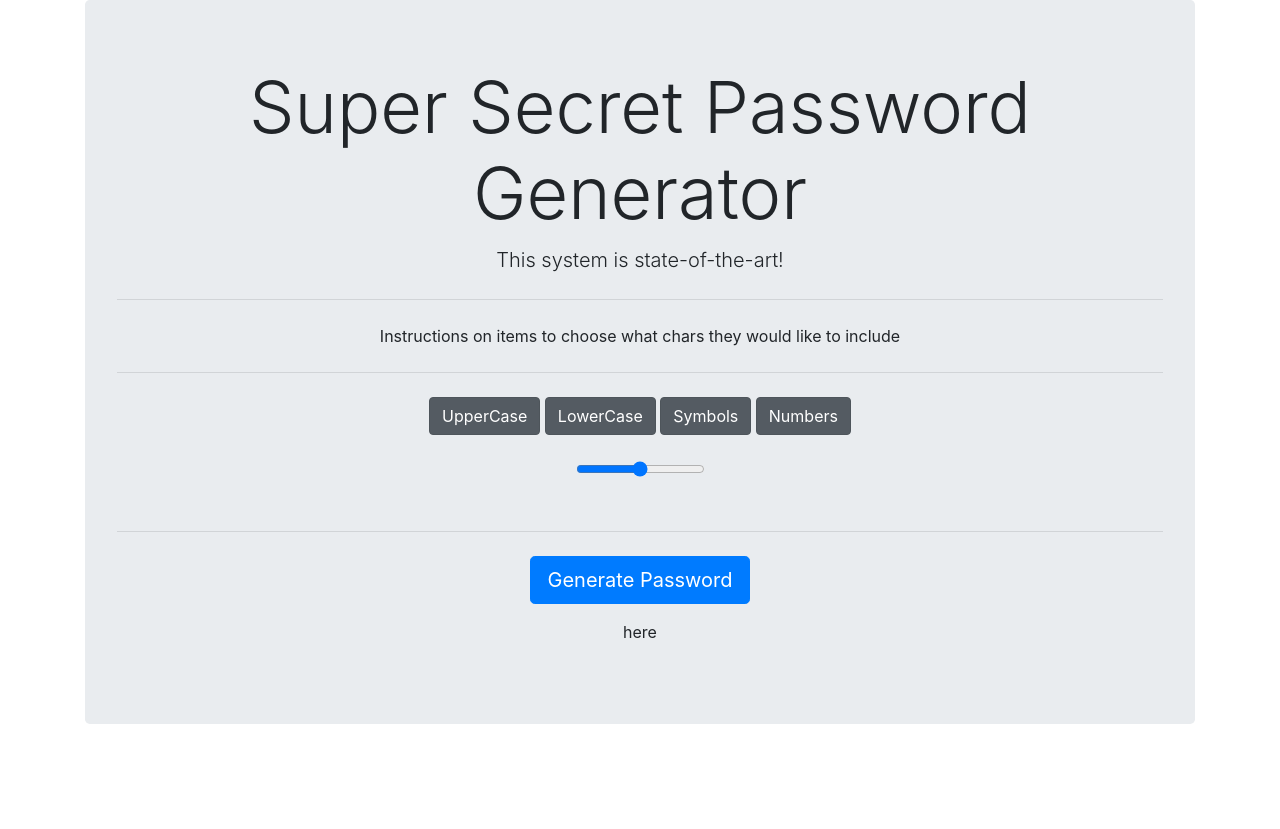
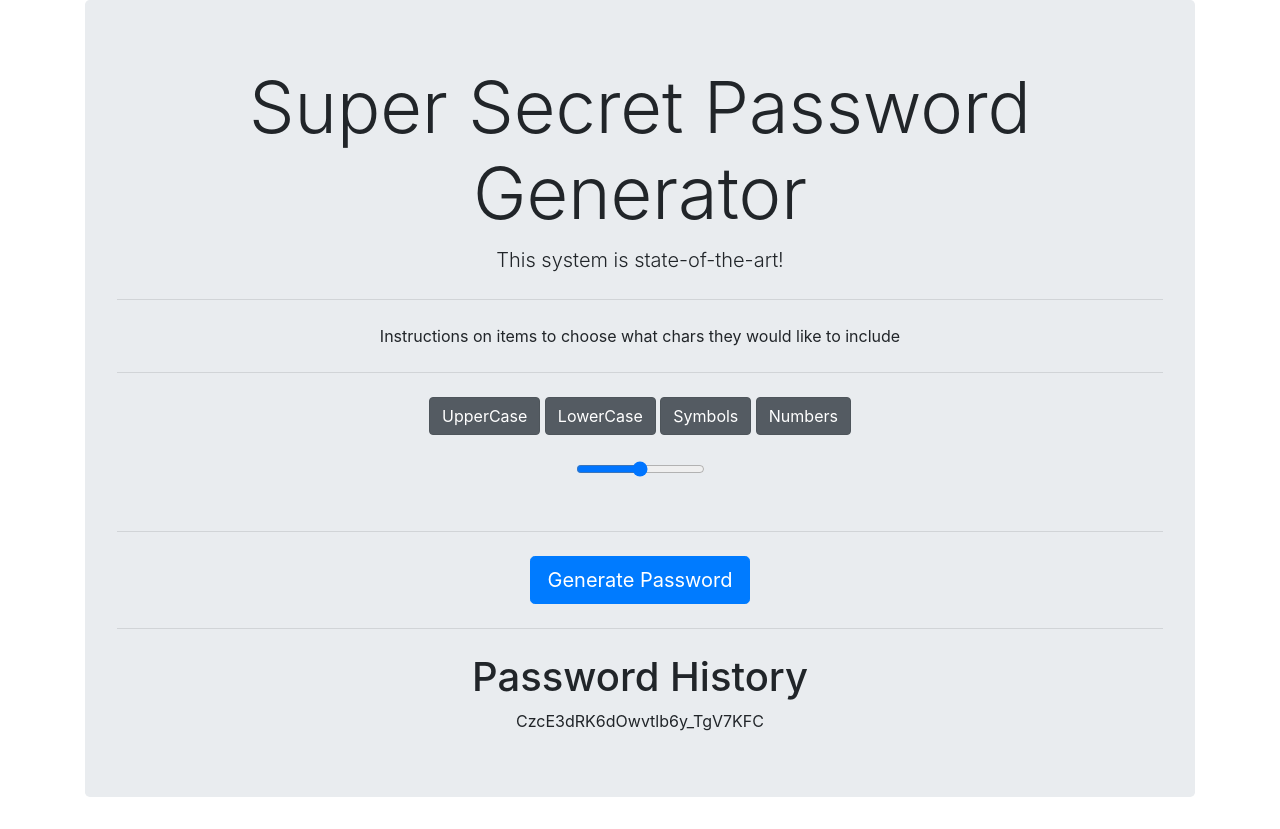
Before and after one commit to Martank949/Homework-3, a plain HTML site: page index.html in a window 1280 px wide. Both pictures are taken after a click on the link "Generate Password". Before the commit the page ends 800 px from the top, so only its background shows below. Drawn offline with nearby package versions, Linux system fonts and the light colour scheme.

Commit message:
changed some things around to match my HTML. HTML working fine on this commit. Created new JS lines 1 - 5 are new and are working with the currect HTML

```diff
--- a/index.html
+++ b/index.html
@@ -38,9 +38,12 @@
             <br>
             <hr class="my-4">
             <p class="lead">
-                <a type="button" class="btn btn-primary btn-lg" id="generatePW" onclick="myFunction">Generate Password</a>
+                <a type="button" class="btn btn-primary btn-lg" id="generatePW" onclick="generate()">Generate Password</a>
             </p>
-            <p id="displayPW">here</p>
+            <p id="displayPW"></p>
+            <hr class="my-4">
+            <h1>Password History</h1>
+            <div id="lastPass"></div>
         </div>
 
 
--- a/script.js
+++ b/script.js
@@ -22,4 +22,21 @@ function generate() {
     //set password length/complexity with the slide bar
     let complexity = document.getElementById("slider").value;
 
+    //All 4 character types included into 1 value
+    let values = "ABCDEFGHIJKLMNOPQRSTUVWZYZabcdefghijklmnopqrstuvwxyz1234567890!@#$%^&*()_+";
+
+    let password = "";
+
+    //create for loop to choose random characters, need to break this apart into 4 different
+    for (var i = 0; i <= complexity; i++) {
+        password = password + values.charAt(Math.floor(Math.random() * Math.floor(values.length - 1)));
+    }
+
+    //prints password in password history
+    document.getElementById("displayPW").value = password;
+
+    //add password to password history and places new one on top and pushes old PW down
+    document.getElementById("lastPass").innerHTML += password;
+
+
 }
```
